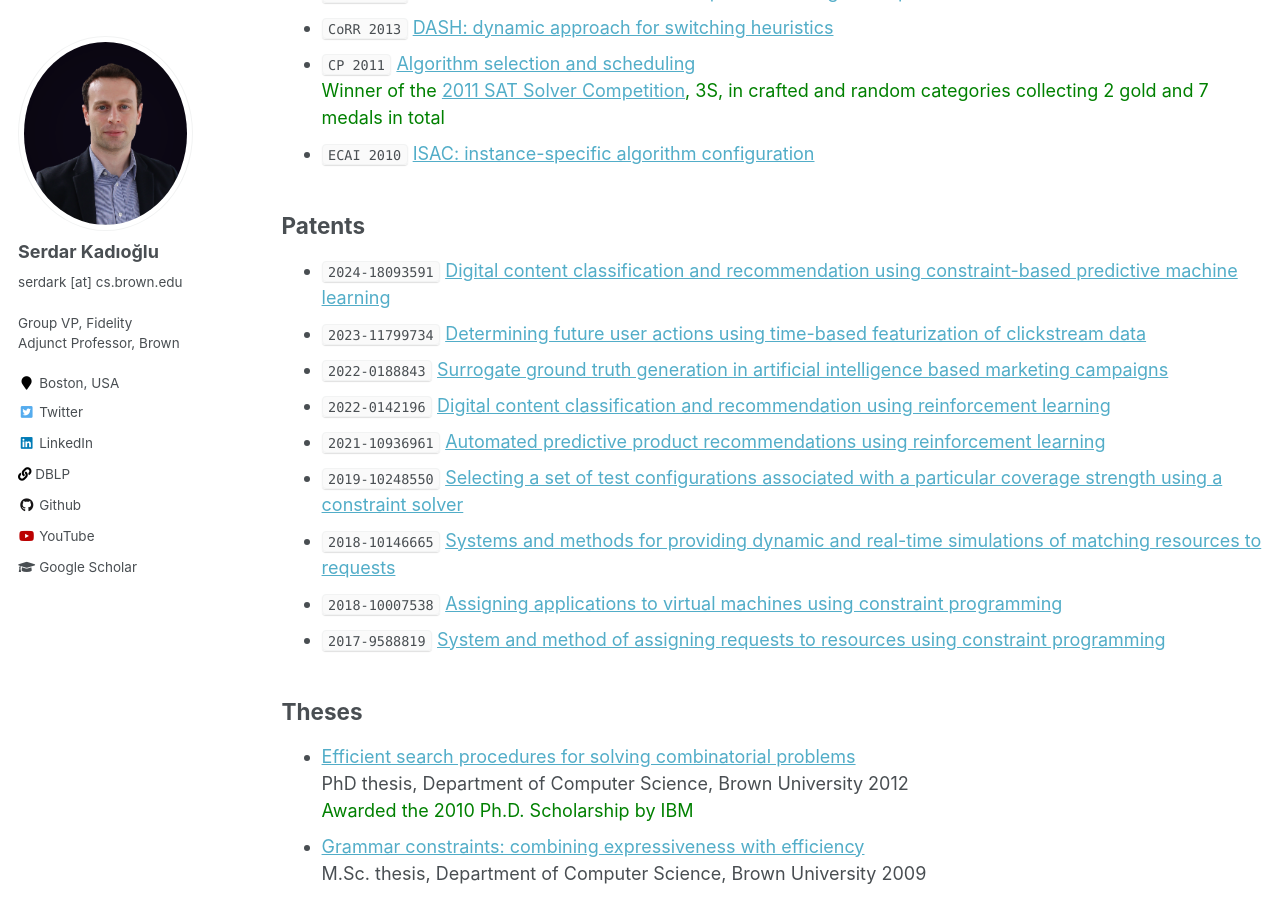
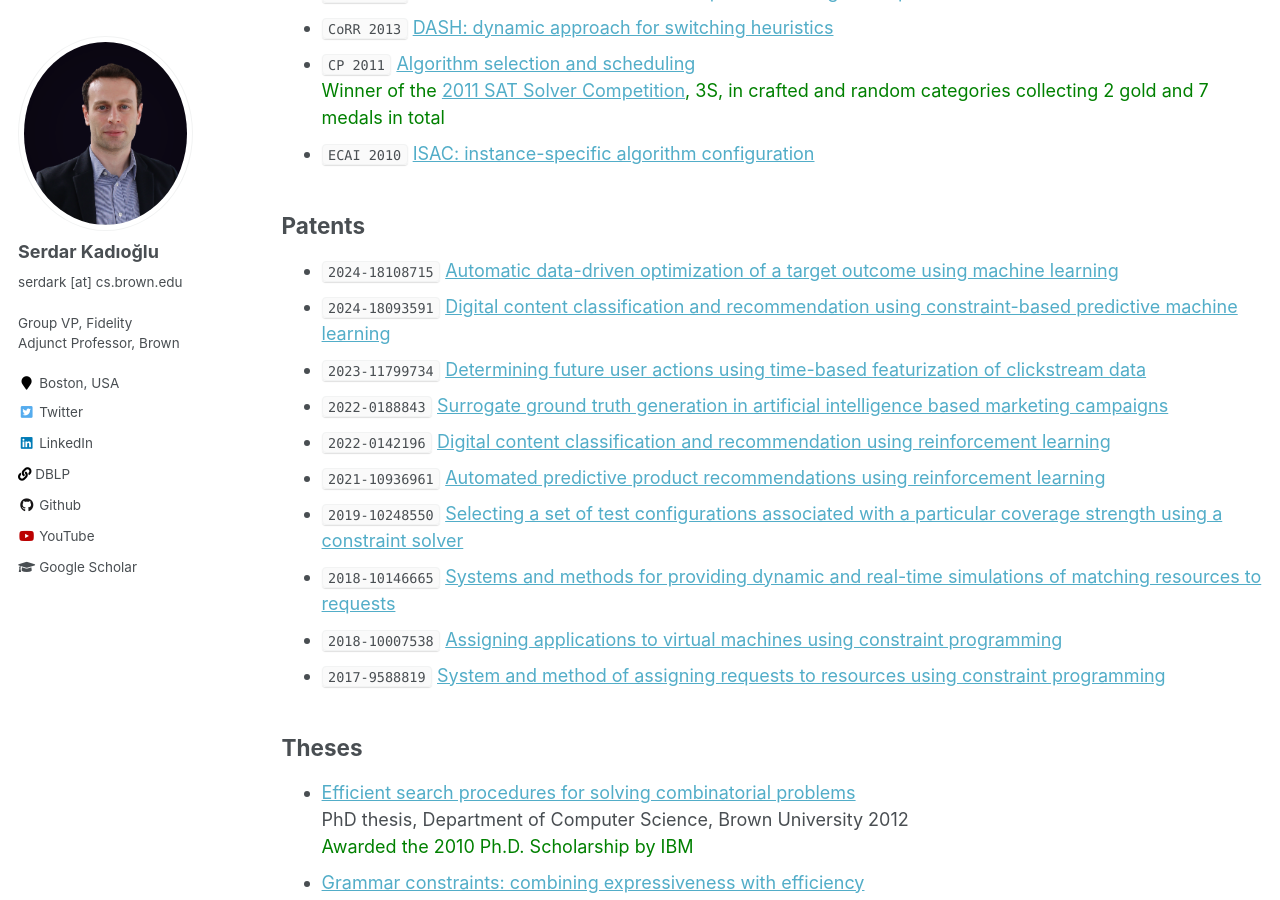
Before and after one commit to skadio/skadio.github.io, a Jekyll site: the page built from _pages/publications.md, in a window 1280 px wide and 900 px high, scrolled down 3731 px. Built offline with Jekyll 4.4.1, drawn with Linux system fonts in a browser that asks for light colours.

Commit message:
Update publications.md

```diff
--- a/_pages/publications.md
+++ b/_pages/publications.md
@@ -121,6 +121,7 @@ Real-Time Leaderboards in Academic and Industrial Settings](https://arxiv.org/pd
 * `ECAI 2010` [ISAC: instance-specific algorithm configuration](https://dl.acm.org/doi/10.5555/1860967.1861114)
 
 ## Patents
+* `2024-18108715` [Automatic data-driven optimization of a target outcome using machine learning](https://scholar.google.com/citations?view_op=view_citation&hl=en&user=tOgYtHkAAAAJ&pagesize=80&sortby=pubdate&citation_for_view=tOgYtHkAAAAJ:PVgj2kMGcgYC)
 * `2024-18093591` [Digital content classification and recommendation using constraint-based predictive machine learning](https://scholar.google.com/citations?view_op=view_citation&hl=en&user=tOgYtHkAAAAJ&pagesize=80&sortby=pubdate&citation_for_view=tOgYtHkAAAAJ:NyGDZy8z5eUC)
 * `2023-11799734` [Determining future user actions using time-based featurization of clickstream data](https://www.freepatentsonline.com/11799734.html)
 * `2022-0188843` [Surrogate ground truth generation in artificial intelligence based marketing campaigns](https://scholar.google.com/citations?view_op=view_citation&hl=en&user=tOgYtHkAAAAJ&cstart=20&pagesize=80&citation_for_view=tOgYtHkAAAAJ:nZcligLrVowC)
```
